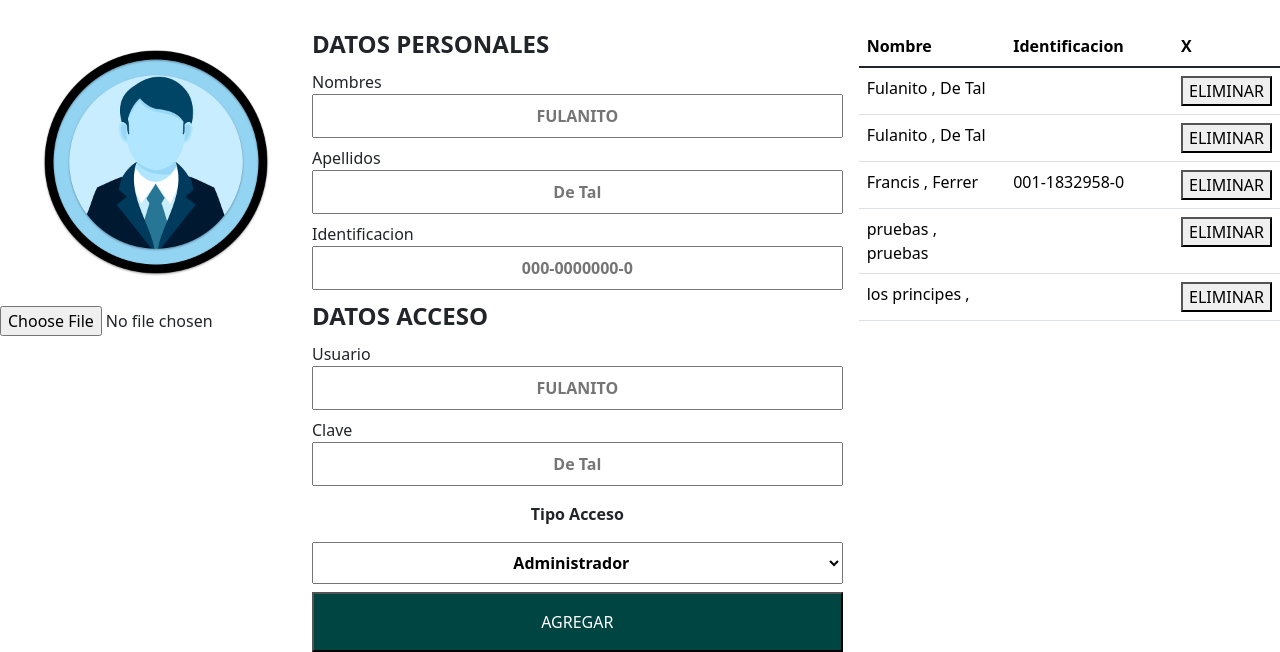
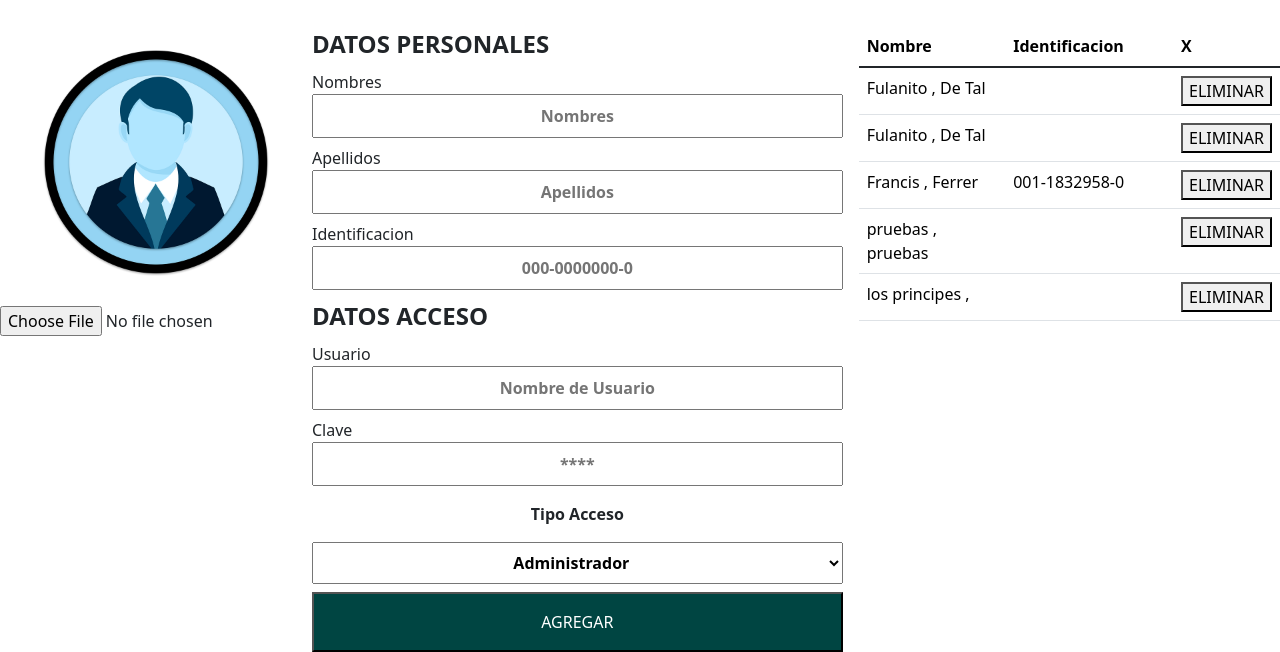
Before and after one commit to Graco-02/TeamManager, a PHP site: page /usuarios/admin_usuarios.php in a window 1280 px wide. Shown: the part 198-850 px from the top of the page. Run offline with PHP 8.4, Linux system fonts and the light colour scheme; the visitor is signed in with stand-in values (Sample User, id 1); data comes from the database, SQL or seed files in the repository; some libraries are stand-ins or nearby versions.

Commit message:
se realizan cambios a los formularios de usuario y jugador

```diff
--- a/usuarios/admin_usuarios.php
+++ b/usuarios/admin_usuarios.php
@@ -58,10 +58,10 @@
                        <fieldset>
                         <legend class="formulario_legend">Datos Personales</legend>
                             <label for="usuario_names" >Nombres</label>
-                             <input type="text" placeholder="FULANITO" class="input_formulario" name="usuario_names" id="usuario_names" required/>
+                             <input type="text" placeholder="Nombres" class="input_formulario" name="usuario_names" id="usuario_names" required/>
 
                             <label for="usuario_lastnames">Apellidos</label>
-                            <input type="text" placeholder="De Tal" class="input_formulario" name="usuario_lastnames" id="usuario_lastnames" required/>
+                            <input type="text" placeholder="Apellidos" class="input_formulario" name="usuario_lastnames" id="usuario_lastnames" required/>
 
                             <label for="usuario_identificacion">Identificacion</label>
                             <input type="text" placeholder="000-0000000-0" class="input_formulario" name="usuario_identificacion" id="usuario_identificacion"/>
@@ -70,10 +70,10 @@
                        <fieldset>
                          <legend class="formulario_legend">Datos Acceso</legend>
                          <label for="usuario_name_acces">Usuario</label>
-                         <input type="text" placeholder="FULANITO" class="input_formulario" name="usuario_name_acces" id="usuario_name_acces" required/>
+                         <input type="text" placeholder="Nombre de Usuario" class="input_formulario" name="usuario_name_acces" id="usuario_name_acces" required/>
 
                          <label for="usuario_clave">Clave</label>
-                         <input type="password" placeholder="De Tal" class="input_formulario" name="usuario_clave" id="usuario_clave" required/>
+                         <input type="password" placeholder="****" class="input_formulario" name="usuario_clave" id="usuario_clave" required/>
 
 
                          <label for="usuario_tipo" class="input_formulario">Tipo Acceso</label>
```
Also changed, not shown: jugadores/administracion_jugadores.php (+6 -6 lines).
